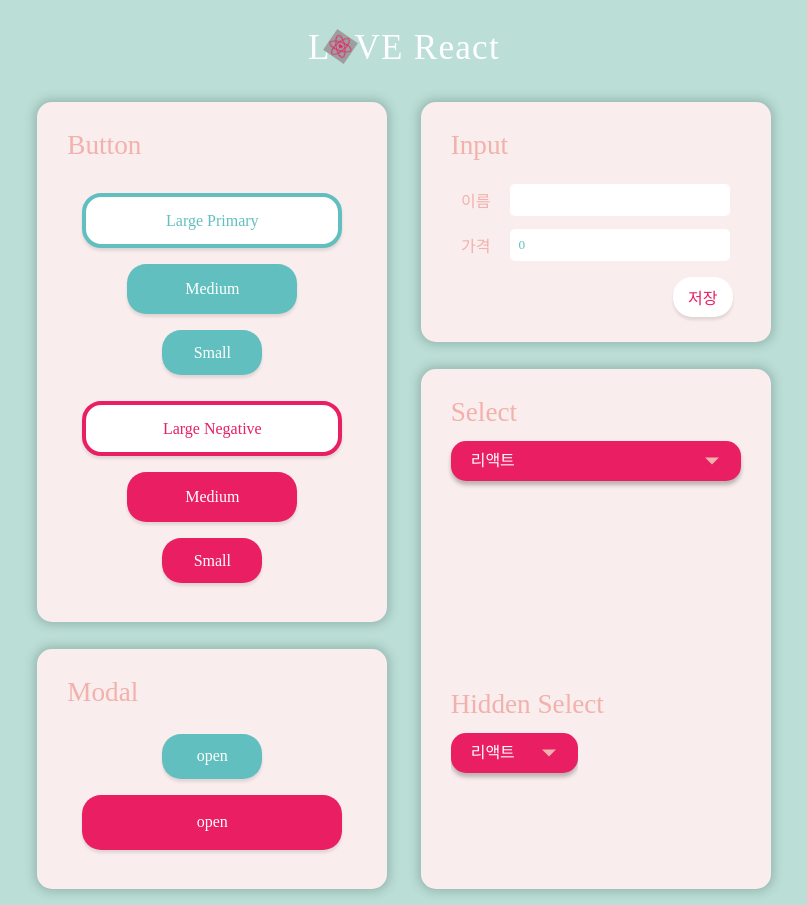
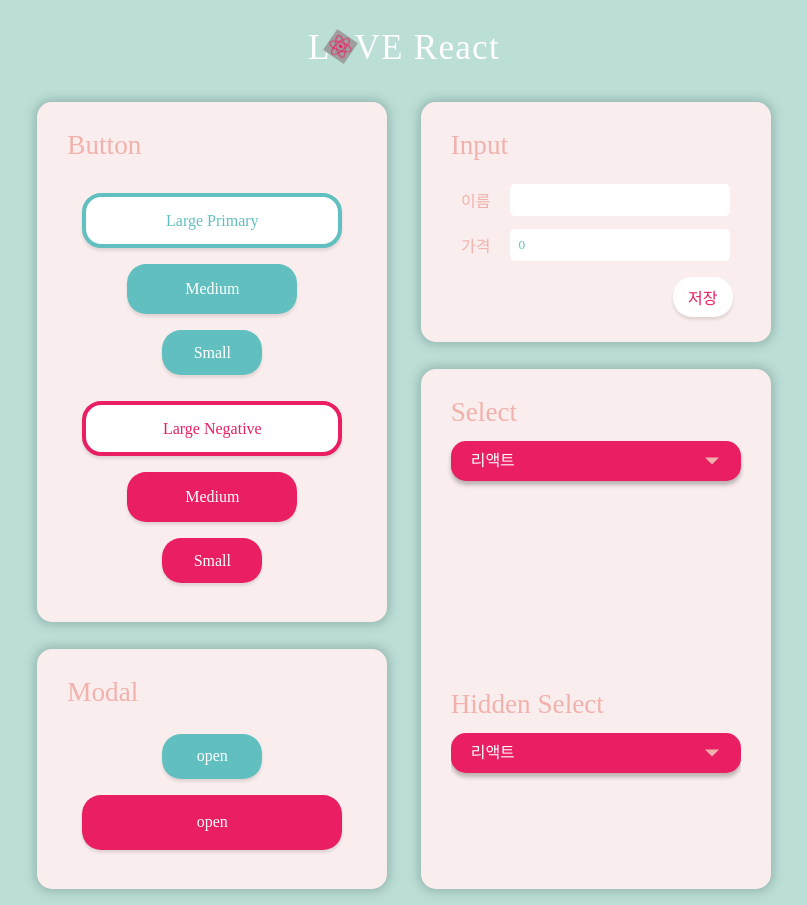
Before and after one commit to zidoopal/hh99-react-ui-comp-lv3, a React (Create React App) app: page / in a window 1280 px wide. Shown: the whole page, without its empty margins (236-1043 px from the left). Built offline with nearby package versions, Linux system fonts and the light colour scheme; grey boxes are pictures that could not be loaded; a web font is replaced by a local one.

Commit message:
SelectWrapper

```diff
--- a/src/components/Select/index.js
+++ b/src/components/Select/index.js
@@ -59,10 +59,8 @@ const Select = () => {
         </SelectWrapper>
         <h2>Hidden Select</h2>
         <div>
-          <SelectWrapper>
-            <div className="hidden">
-              <CustomSelct options={options} />
-            </div>
+          <SelectWrapper isHidden={true}>
+            <CustomSelct options={options}  />
           </SelectWrapper>
         </div>
       </SelectContainer>
--- a/src/components/Select/styles.js
+++ b/src/components/Select/styles.js
@@ -28,13 +28,13 @@ export const SelectWrapper = styled.div`
   display: flex;
   width: 100%;
   height: 120px;
-  /* position: relative; */
 
-  .hidden {
-    height: 100%;
+  ${props => props.isHidden && `
     overflow: hidden;
-  }
+  `}
 `;
+
+
 
 export const Selectbar = styled.div`
   display: flex;
```
